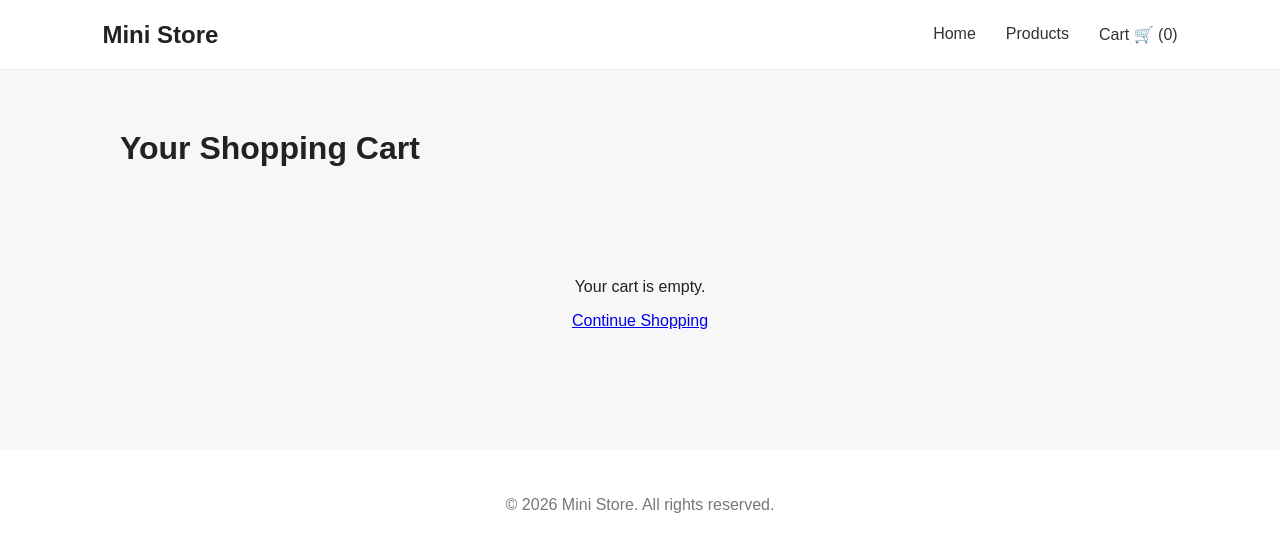
After one commit to NourEldorghamy/CI-CD-for-Application, a Flask app: page /cart in a window 1280 px wide. The commit adds this page. Shown: the top 559 px of the page. Run offline with Flask 3, Linux system fonts and the light colour scheme.

Commit message:
shopping cart added

```diff
--- a/app/__init__.py
+++ b/app/__init__.py
@@ -6,10 +6,11 @@ def create_app():
     app = Flask(__name__)
 
     app.config.from_mapping(
-        DATABASE=app.instance_path + "/store.db"
+        DATABASE=app.instance_path + "/store.db",
+        SECRET_KEY="dev-secret-key"
     )
 
-    from app.database import get_db, close_db
+    from app.database import close_db
 
     app.teardown_appcontext(close_db)
 
--- a/app/routes.py
+++ b/app/routes.py
@@ -1,7 +1,5 @@
-from flask import Blueprint, render_template
-
+from flask import Blueprint, render_template, redirect, url_for, session
 from app.database import get_db
-
 
 main = Blueprint("main", __name__)
 
@@ -15,9 +13,13 @@ def home():
         "SELECT * FROM products"
     ).fetchall()
 
+    cart = session.get("cart", {})
+    cart_count = sum(cart.values())
+
     return render_template(
         "index.html",
-        products=products
+        products=products,
+        cart_count=cart_count
     )
 
 
@@ -38,3 +40,145 @@ def product_detail(product_id):
         "product_detail.html",
         product=product
     )
+
+
+@main.route("/cart")
+def cart():
+
+    cart = session.get("cart", {})
+
+    product_ids = list(cart.keys())
+
+    products = []
+
+    if product_ids:
+
+        db = get_db()
+
+        placeholders = ",".join("?" * len(product_ids))
+
+        products = db.execute(
+            f"SELECT * FROM products WHERE id IN ({placeholders})",
+            product_ids
+        ).fetchall()
+
+    total = 0
+    cart_items = []
+
+    for product in products:
+
+        quantity = cart[str(product["id"])]
+
+        subtotal = product["price"] * quantity
+
+        total += subtotal
+
+        cart_items.append({
+            "product": product,
+            "quantity": quantity,
+            "subtotal": subtotal
+        })
+
+    cart_count = sum(cart.values())
+
+    return render_template(
+        "cart.html",
+        cart_items=cart_items,
+        total=total,
+        cart_count=cart_count
+    )
+
+
+@main.route("/cart/add/<int:product_id>")
+def add_to_cart(product_id):
+
+    db = get_db()
+
+    product = db.execute(
+        "SELECT * FROM products WHERE id = ?",
+        (product_id,)
+    ).fetchone()
+
+    if product is None:
+        return "Product not found", 404
+
+    cart = session.get("cart", {})
+
+    product_id = str(product_id)
+
+    current_quantity = cart.get(product_id, 0)
+
+    # Do not allow the cart quantity to exceed stock.
+    if current_quantity >= product["stock"]:
+        return redirect(url_for("main.cart"))
+
+    cart[product_id] = current_quantity + 1
+
+    session["cart"] = cart
+
+    return redirect(url_for("main.cart"))
+
+
+@main.route("/cart/increase/<int:product_id>")
+def increase_quantity(product_id):
+
+    db = get_db()
+
+    product = db.execute(
+        "SELECT * FROM products WHERE id = ?",
+        (product_id,)
+    ).fetchone()
+
+    if product is None:
+        return "Product not found", 404
+
+    cart = session.get("cart", {})
+
+    product_id = str(product_id)
+
+    current_quantity = cart.get(product_id, 0)
+
+    # Do not allow quantity to exceed available stock.
+    if current_quantity >= product["stock"]:
+        return redirect(url_for("main.cart"))
+
+    cart[product_id] = current_quantity + 1
+
+    session["cart"] = cart
+
+    return redirect(url_for("main.cart"))
+
+
+@main.route("/cart/decrease/<int:product_id>")
+def decrease_quantity(product_id):
+
+    cart = session.get("cart", {})
+
+    product_id = str(product_id)
+
+    if product_id not in cart:
+        return redirect(url_for("main.cart"))
+
+    if cart[product_id] > 1:
+        cart[product_id] -= 1
+    else:
+        del cart[product_id]
+
+    session["cart"] = cart
+
+    return redirect(url_for("main.cart"))
+
+
+@main.route("/cart/remove/<int:product_id>")
+def remove_from_cart(product_id):
+
+    cart = session.get("cart", {})
+
+    product_id = str(product_id)
+
+    if product_id in cart:
+        del cart[product_id]
+
+    session["cart"] = cart
+
+    return redirect(url_for("main.cart"))
--- a/app/static/style.css
+++ b/app/static/style.css
@@ -292,3 +292,131 @@ footer {
     }
 
 }
+
+/* =========================
+   Shopping Cart
+   ========================= */
+
+.cart-page {
+    max-width: 1100px;
+    margin: 60px auto;
+    padding: 0 30px;
+}
+
+.cart-page h1 {
+    margin-bottom: 35px;
+}
+
+.cart-items {
+    display: flex;
+    flex-direction: column;
+    gap: 20px;
+}
+
+.cart-item {
+    display: flex;
+    gap: 25px;
+    padding: 25px;
+    border: 1px solid #e5e5e5;
+    border-radius: 12px;
+    background: #ffffff;
+}
+
+.cart-item img {
+    width: 160px;
+    height: 160px;
+    object-fit: cover;
+    border-radius: 10px;
+}
+
+.cart-item-info {
+    flex: 1;
+}
+
+.cart-item-info h2 {
+    margin-top: 0;
+}
+
+.quantity-controls {
+    display: flex;
+    align-items: center;
+    gap: 12px;
+    margin: 15px 0;
+}
+
+.quantity-button {
+    display: inline-flex;
+    align-items: center;
+    justify-content: center;
+
+    width: 32px;
+    height: 32px;
+
+    border: 1px solid #cccccc;
+    border-radius: 6px;
+
+    text-decoration: none;
+    color: #222;
+    background: #f5f5f5;
+
+    font-size: 20px;
+}
+
+.quantity-button:hover {
+    background: #e9e9e9;
+}
+
+.quantity {
+    min-width: 25px;
+    text-align: center;
+    font-weight: bold;
+}
+
+.subtotal {
+    font-weight: bold;
+}
+
+.remove-button {
+    display: inline-block;
+    margin-top: 10px;
+
+    color: #b00020;
+    text-decoration: none;
+}
+
+.remove-button:hover {
+    text-decoration: underline;
+}
+
+.cart-summary {
+    margin-top: 35px;
+    padding: 25px;
+
+    border-top: 2px solid #222;
+
+    display: flex;
+    justify-content: space-between;
+    align-items: center;
+}
+
+.checkout-button {
+    display: inline-block;
+
+    padding: 12px 22px;
+
+    border-radius: 6px;
+
+    text-decoration: none;
+
+    background: #222;
+    color: white;
+}
+
+.checkout-button:hover {
+    opacity: 0.9;
+}
+
+.empty-cart {
+    text-align: center;
+    padding: 60px 20px;
+}
--- /dev/null
+++ b/app/templates/cart.html
@@ -0,0 +1,173 @@
+<!DOCTYPE html>
+<html lang="en">
+
+<head>
+
+    <meta charset="UTF-8">
+    <meta name="viewport" content="width=device-width, initial-scale=1.0">
+
+    <title>Shopping Cart</title>
+
+    <link rel="stylesheet"
+          href="{{ url_for('static', filename='style.css') }}">
+
+</head>
+
+
+<body>
+
+    <header class="navbar">
+
+        <div class="logo">
+            Mini Store
+        </div>
+
+        <nav>
+
+            <a href="{{ url_for('main.home') }}">
+                Home
+            </a>
+
+            <a href="{{ url_for('main.home') }}#products">
+                Products
+            </a>
+
+            <a href="{{ url_for('main.cart') }}">
+                Cart 🛒 ({{ cart_count }})
+            </a>
+
+        </nav>
+
+    </header>
+
+
+    <main class="cart-page">
+
+        <h1>Your Shopping Cart</h1>
+
+
+        {% if cart_items %}
+
+            <div class="cart-items">
+
+                {% for item in cart_items %}
+
+                    <div class="cart-item">
+
+                        <img
+                            src="{{ url_for('static', filename='images/' + item.product['image']) }}"
+                            alt="{{ item.product['name'] }}"
+                        >
+
+
+                        <div class="cart-item-info">
+
+                            <h2>
+                                {{ item.product['name'] }}
+                            </h2>
+
+                            <p>
+                                Price:
+                                ${{ "%.2f"|format(item.product['price']) }}
+                            </p>
+
+
+                            <div class="quantity-controls">
+
+                                <span>Quantity:</span>
+
+                                <a
+                                    href="{{ url_for('main.decrease_quantity', product_id=item.product['id']) }}"
+                                    class="quantity-button"
+                                >
+                                    −
+                                </a>
+
+                                <span class="quantity">
+                                    {{ item.quantity }}
+                                </span>
+
+                                <a
+                                    href="{{ url_for('main.increase_quantity', product_id=item.product['id']) }}"
+                                    class="quantity-button"
+                                >
+                                    +
+                                </a>
+
+                            </div>
+
+
+                            <p>
+                                Stock available:
+                                {{ item.product['stock'] }}
+                            </p>
+
+
+                            <p class="subtotal">
+
+                                Subtotal:
+                                ${{ "%.2f"|format(item.subtotal) }}
+
+                            </p>
+
+
+                            <a
+                                href="{{ url_for('main.remove_from_cart', product_id=item.product['id']) }}"
+                                class="remove-button"
+                            >
+                                Remove
+                            </a>
+
+                        </div>
+
+                    </div>
+
+                {% endfor %}
+
+            </div>
+
+
+            <div class="cart-summary">
+
+                <h2>
+                    Total:
+                    ${{ "%.2f"|format(total) }}
+                </h2>
+
+                <a href="#" class="checkout-button">
+                    Proceed to Checkout
+                </a>
+
+            </div>
+
+
+        {% else %}
+
+            <div class="empty-cart">
+
+                <p>
+                    Your cart is empty.
+                </p>
+
+                <a href="{{ url_for('main.home') }}">
+                    Continue Shopping
+                </a>
+
+            </div>
+
+        {% endif %}
+
+    </main>
+
+
+    <footer>
+
+        <p>
+            © 2026 Mini Store. All rights reserved.
+        </p>
+
+    </footer>
+
+</body>
+
+</html>
```
Also changed, not shown: app/templates/index.html (+6 -11 lines), app/templates/product_detail.html (+5 -10 lines).
